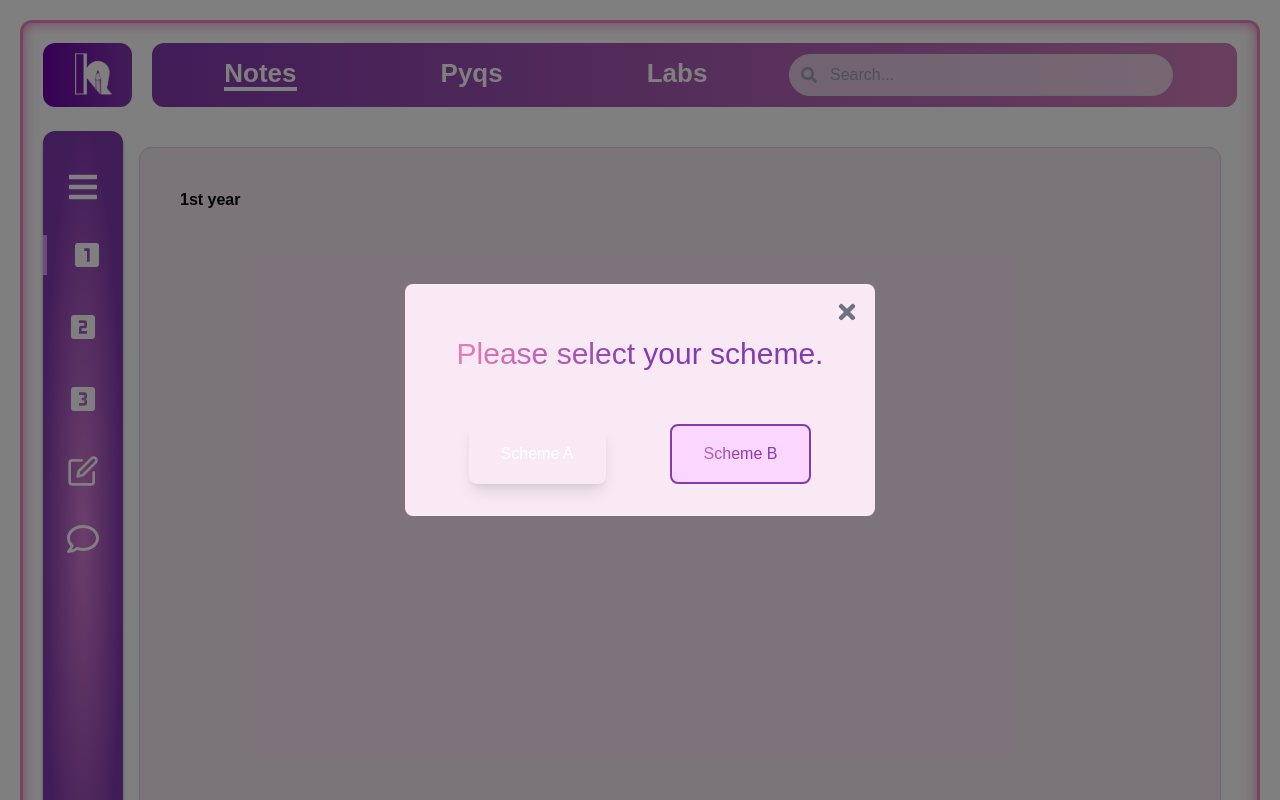
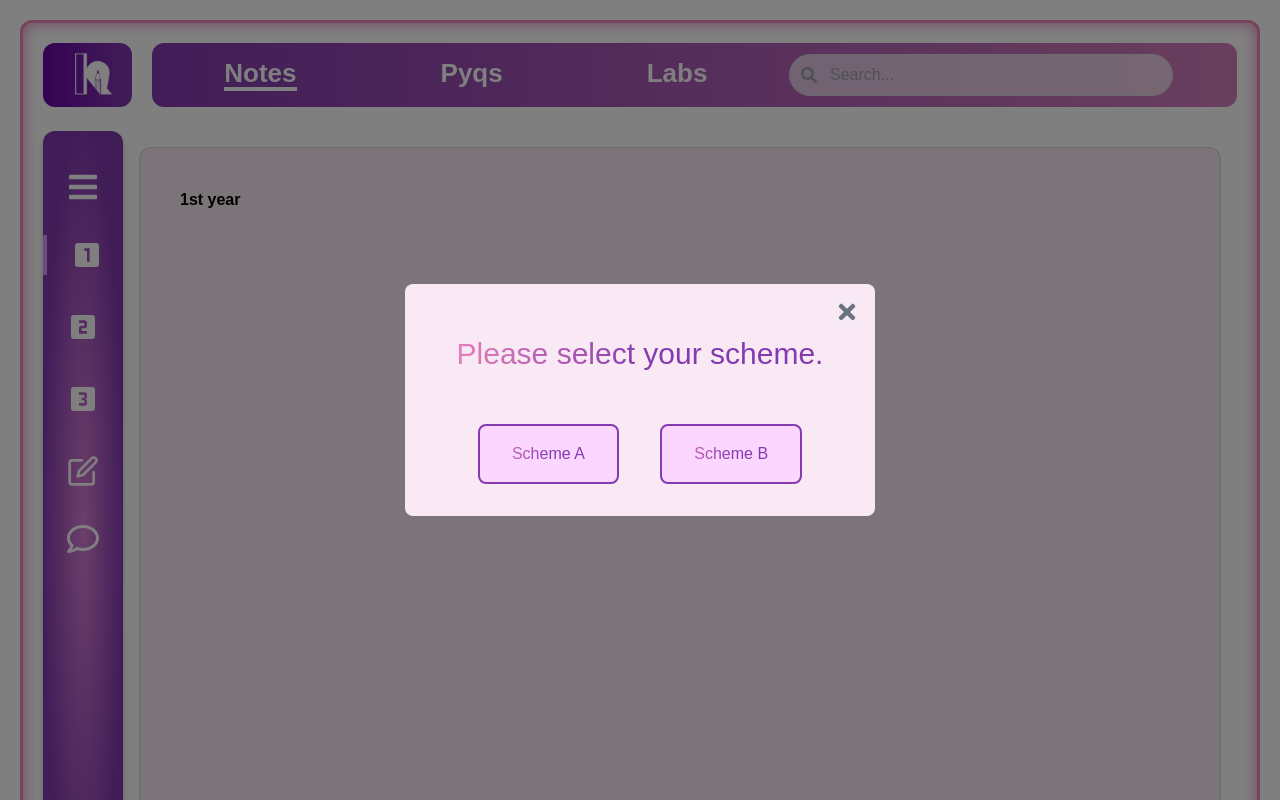
Before and after one commit to Soumyadipmaity1/k-prep, a Next.js app: page /cse-notes/1st-year in a window 1280 px wide. Both pictures are taken after a click on the element 83 px from the left and 255 px from the top of the page. Shown: the top 800 px of the page. Built offline with nearby package versions, Linux system fonts and the light colour scheme; a web font is replaced by a local one.

Commit message:
refactor: Update schemeA and schemeB modal styles

```diff
--- a/src/components/Modal/1styearmodal.tsx
+++ b/src/components/Modal/1styearmodal.tsx
@@ -32,17 +32,19 @@ const Modal: FC<ModalProps> = ({ isOpen, onClose, title, yearPath }) => {
         >
           <FaTimes size={24} />
         </button>
-        <p className=" mb-8 text-schemeB p-5 text-3xl">Please select your scheme.</p>
-        <div className="flex justify-around">
-          <button
+        <p className=" mb-8 text-scheme p-5 text-3xl">Please select your scheme.</p>
+        <div className='flex justify-evenly '>
+        <div className='bg-[#fbd6ff] bg-schemeA  rounded-lg border-2 border-[#843ab1] '>
+    <button
             onClick={() => navigateToScheme('schemeA')}
-            className="bg-schemeA text-white px-8 py-4 rounded-lg shadow-lg hover:shadow-2xl transition"
+            className=" text-schemeB px-8 py-4  transition"
           >
             Scheme A
-          </button>
-<div className='bg-[#fbd6ff] rounded-lg border-2 border-[#843ab1] '>          <button
+          </button></div>
+<div className='bg-[#fbd6ff] bg-schemeA rounded-lg  border-2 border-[#843ab1] '>
+    <button
             onClick={() => navigateToScheme('schemeB')}
-            className=" text-schemeB px-8 py-4   transition"
+            className=" text-schemeB px-8 py-4  transition"
           >
             Scheme B
           </button></div>
```
